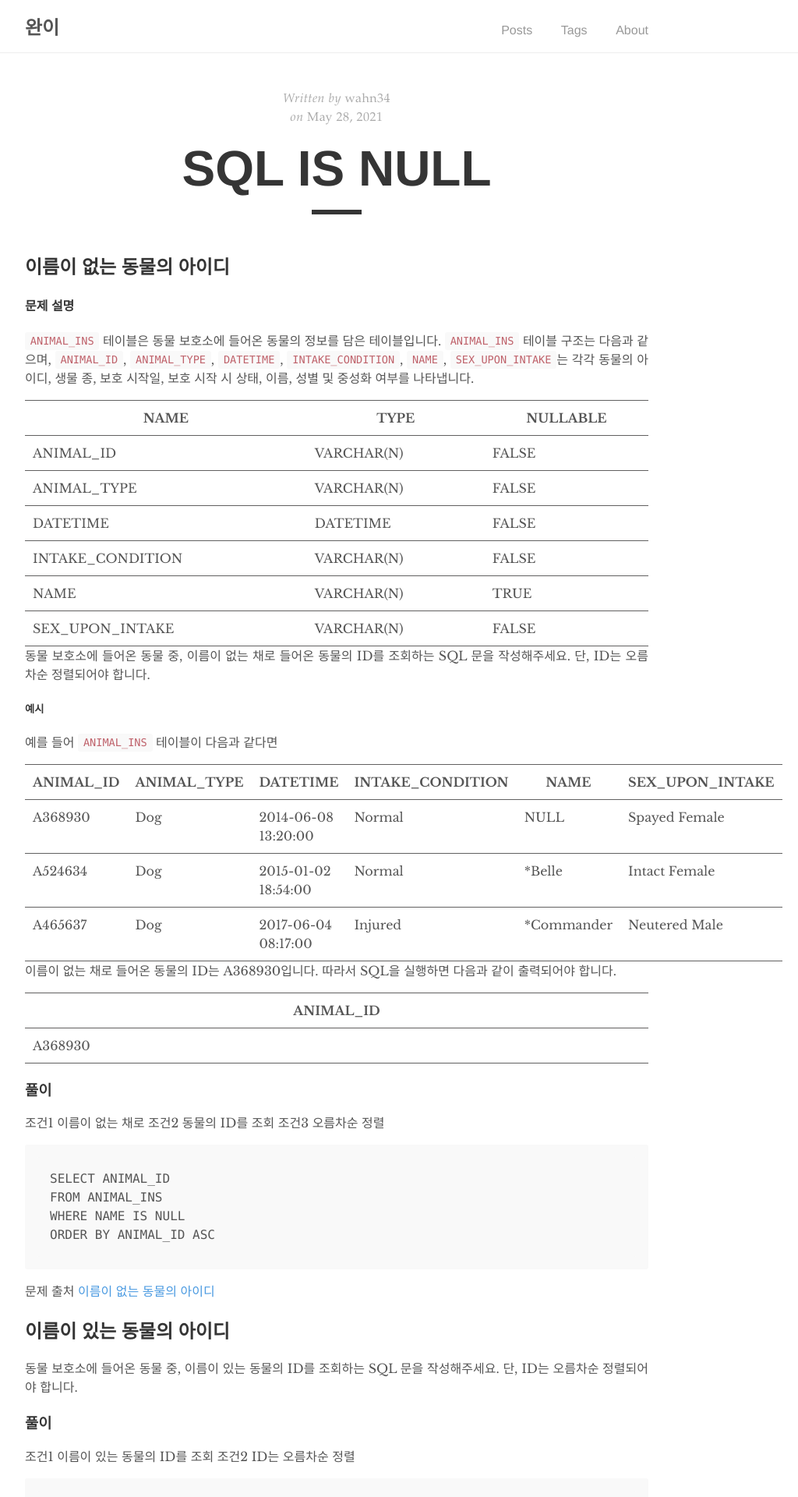
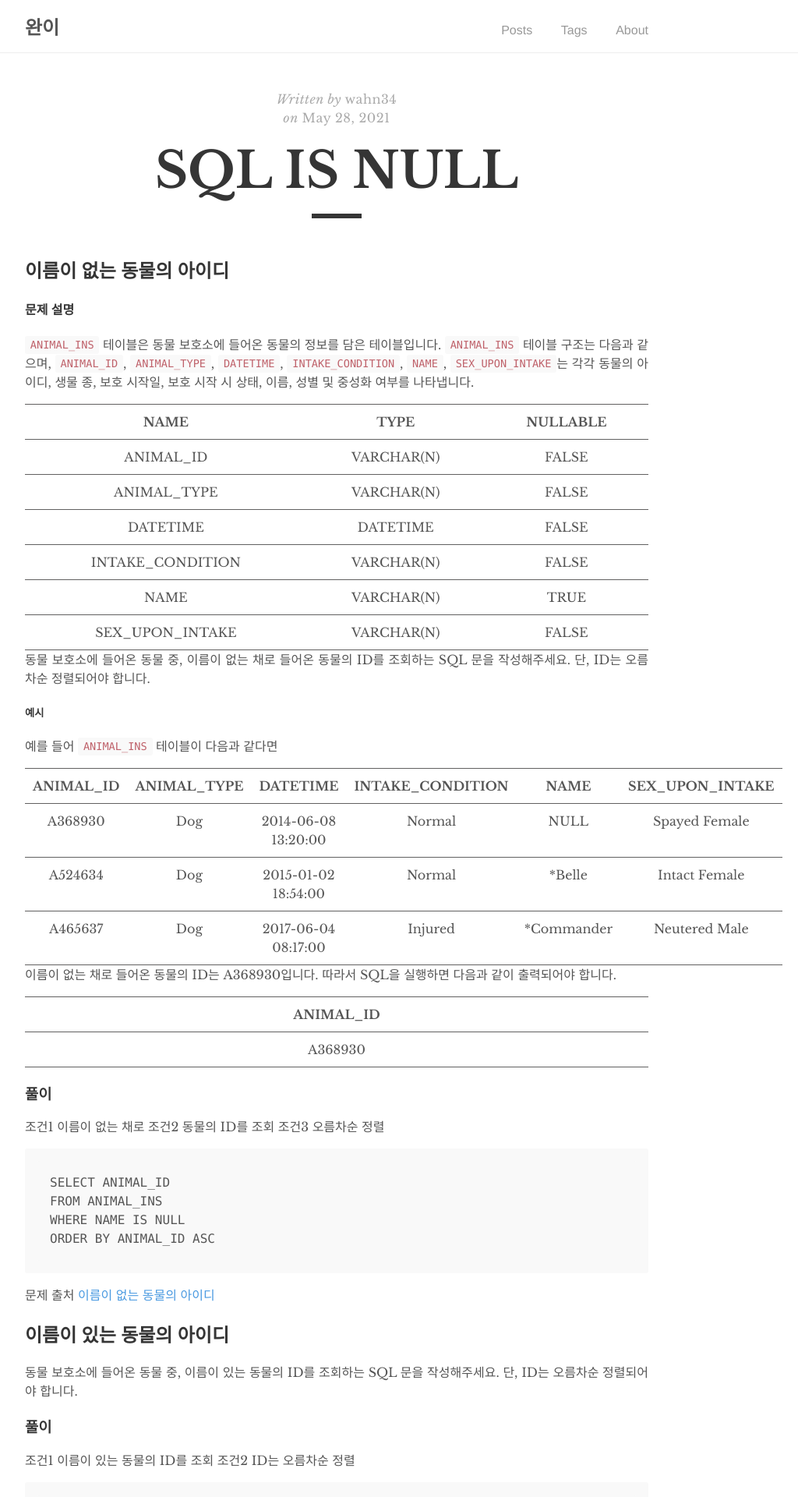
Before and after one commit to wahn34/wahn34.github.io, a Jekyll site: the page built from _posts/2021-05-28-CODINGTEST-SQL-IS-NULL.markdown, in a window 1280 px wide. Shown: the top 1920 px of the page at 78% size, without its empty margins (208-1232 px from the left). Built offline with Jekyll 4.4.1, drawn with Linux system fonts in a browser that asks for light colours.

Commit message:
font, td center
delete font family
add text-align : center

```diff
--- a/_sass/tale/_base.scss
+++ b/_sass/tale/_base.scss
@@ -31,7 +31,6 @@ h4,
 h5,
 h6 {
   color: $default-shade;
-  font-family: $sans-serif;
   line-height: normal;
 }
 
--- a/_sass/tale/_layout.scss
+++ b/_sass/tale/_layout.scss
@@ -81,7 +81,6 @@ footer,
 }
 
 footer {
-  font-family: $serif-secondary;
   padding: 2rem 0;
   text-align: center;
 
--- a/_sass/tale/_post.scss
+++ b/_sass/tale/_post.scss
@@ -3,7 +3,6 @@
 
   &-info {
     color: $default-tint;
-    font-family: $serif-secondary;
     letter-spacing: 0.5px;
     text-align: center;
 
@@ -14,7 +13,6 @@
 
   &-title {
     color: $default-shade;
-    font-family: $sans-serif;
     font-size: 4rem;
     margin: 1rem 0;
     text-align: center;
@@ -43,7 +41,6 @@
   img + em {
     color: $default-tint;
     display: block;
-    font-family: $sans-serif;
     font-size: 0.9rem;
     font-style: normal;
     text-align: center;
@@ -57,6 +54,7 @@
   th, td {
     border-bottom: 1px solid #616060;
     padding: 10px;
+    text-align: center;
   }
 
   // CSS for making emoji inline
```
